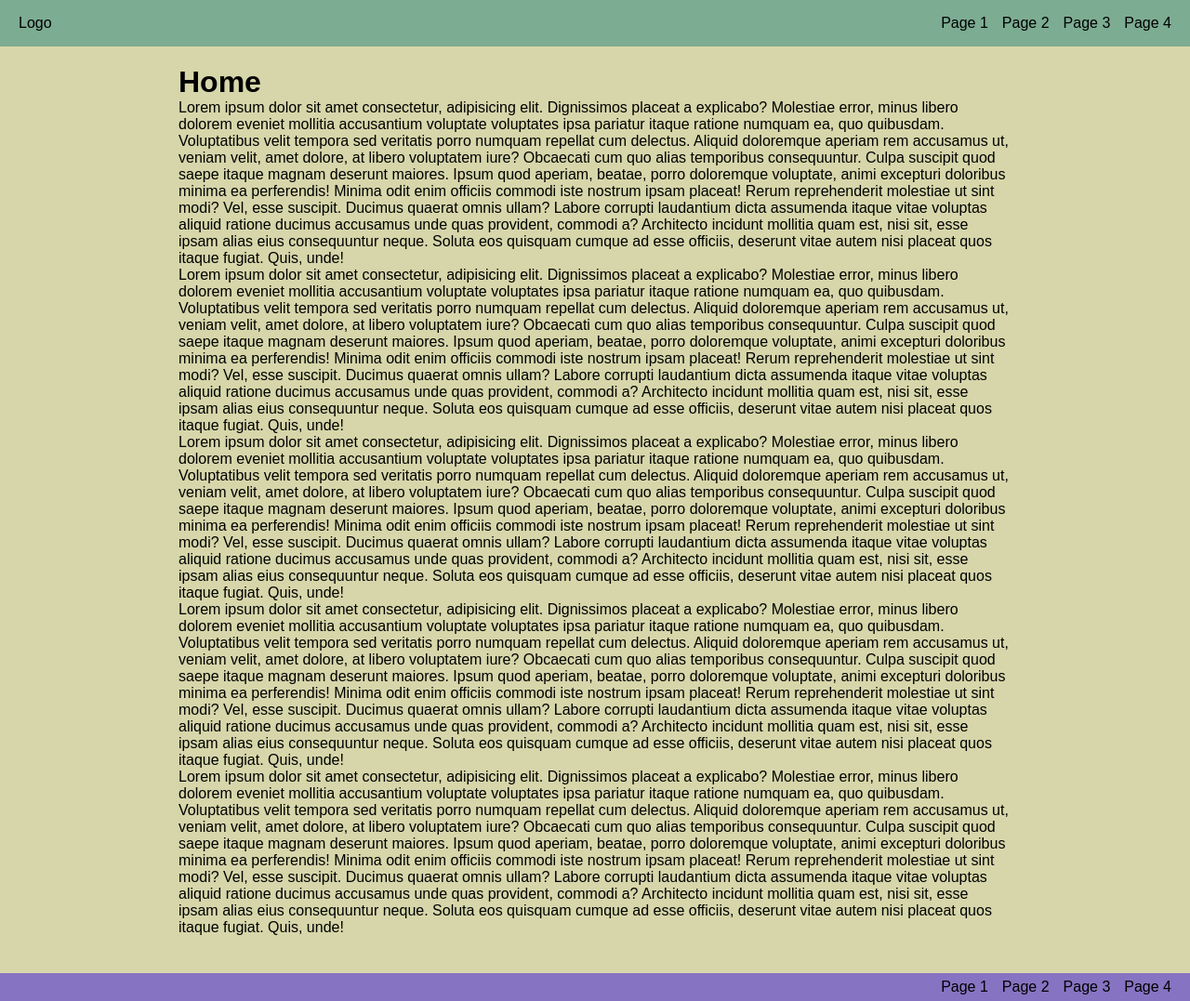
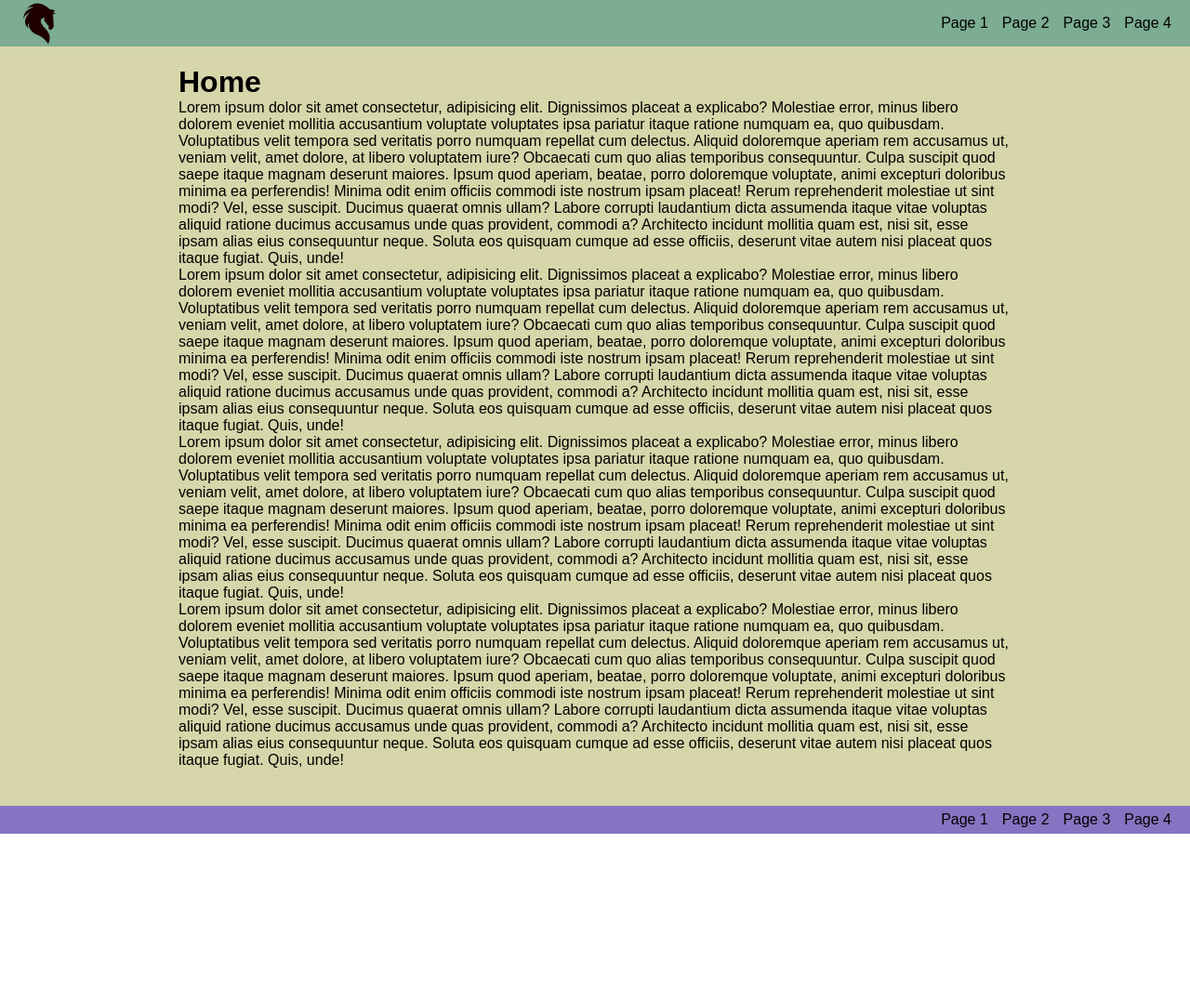
Before and after one commit to irenealcaine/template-navbar, a React (Create React App) app: page / in a window 1280 px wide. Shown: the whole page at 93% size. After the commit the page ends 897 px from the top, so only its background shows below. Built offline with nearby package versions, Linux system fonts and the light colour scheme.

Commit message:
Update 5 files

```diff
--- a/src/Components/Footer/Footer.scss
+++ b/src/Components/Footer/Footer.scss
@@ -7,7 +7,7 @@
   height: 30px;
   padding-right: 20px;
 
-  position: absolute;
+  position: absolute;  //   fixed if you wanna to see it always
   right: 0;
   left: 0;
   bottom: 0;
--- a/src/Components/Header/Header.jsx
+++ b/src/Components/Header/Header.jsx
@@ -1,9 +1,12 @@
 import "./Header.scss";
+import logo from "../../Assets/Images/logo.png";
 
 const Header = () => {
   return (
     <nav className="header">
-      <div className="logo">Logo</div>
+      <div className="logo">
+        <img src={logo} alt={"Logo"} className="logo" />
+      </div>
       <ul className="navigation">
         <li className="navigation-item">Page 1</li>
         <li className="navigation-item">Page 2</li>
--- a/src/Components/Header/Header.scss
+++ b/src/Components/Header/Header.scss
@@ -7,10 +7,14 @@
   padding-right: 20px;
   padding-left: 20px;
 
-  position: absolute;
+  position: absolute; //   fixed if you wanna to see it always
   right: 0;
   left: 0;
   top: 0;
+
+  .logo {
+    height: 45px;
+  }
 
   .navigation {
     display: flex;
--- a/src/Pages/Home/Home.jsx
+++ b/src/Pages/Home/Home.jsx
@@ -80,25 +80,6 @@
         officiis, deserunt vitae autem nisi placeat quos itaque fugiat. Quis,
         unde!
       </p>
-      <p>
-        Lorem ipsum dolor sit amet consectetur, adipisicing elit. Dignissimos
-        placeat a explicabo? Molestiae error, minus libero dolorem eveniet
-        mollitia accusantium voluptate voluptates ipsa pariatur itaque ratione
-        numquam ea, quo quibusdam. Voluptatibus velit tempora sed veritatis
-        porro numquam repellat cum delectus. Aliquid doloremque aperiam rem
-        accusamus ut, veniam velit, amet dolore, at libero voluptatem iure?
-        Obcaecati cum quo alias temporibus consequuntur. Culpa suscipit quod
-        saepe itaque magnam deserunt maiores. Ipsum quod aperiam, beatae, porro
-        doloremque voluptate, animi excepturi doloribus minima ea perferendis!
-        Minima odit enim officiis commodi iste nostrum ipsam placeat! Rerum
-        reprehenderit molestiae ut sint modi? Vel, esse suscipit. Ducimus
-        quaerat omnis ullam? Labore corrupti laudantium dicta assumenda itaque
-        vitae voluptas aliquid ratione ducimus accusamus unde quas provident,
-        commodi a? Architecto incidunt mollitia quam est, nisi sit, esse ipsam
-        alias eius consequuntur neque. Soluta eos quisquam cumque ad esse
-        officiis, deserunt vitae autem nisi placeat quos itaque fugiat. Quis,
-        unde!
-      </p>
     </div>
   );
 };
```
Also changed, not shown: src/Assets/Images/logo.png (added).
